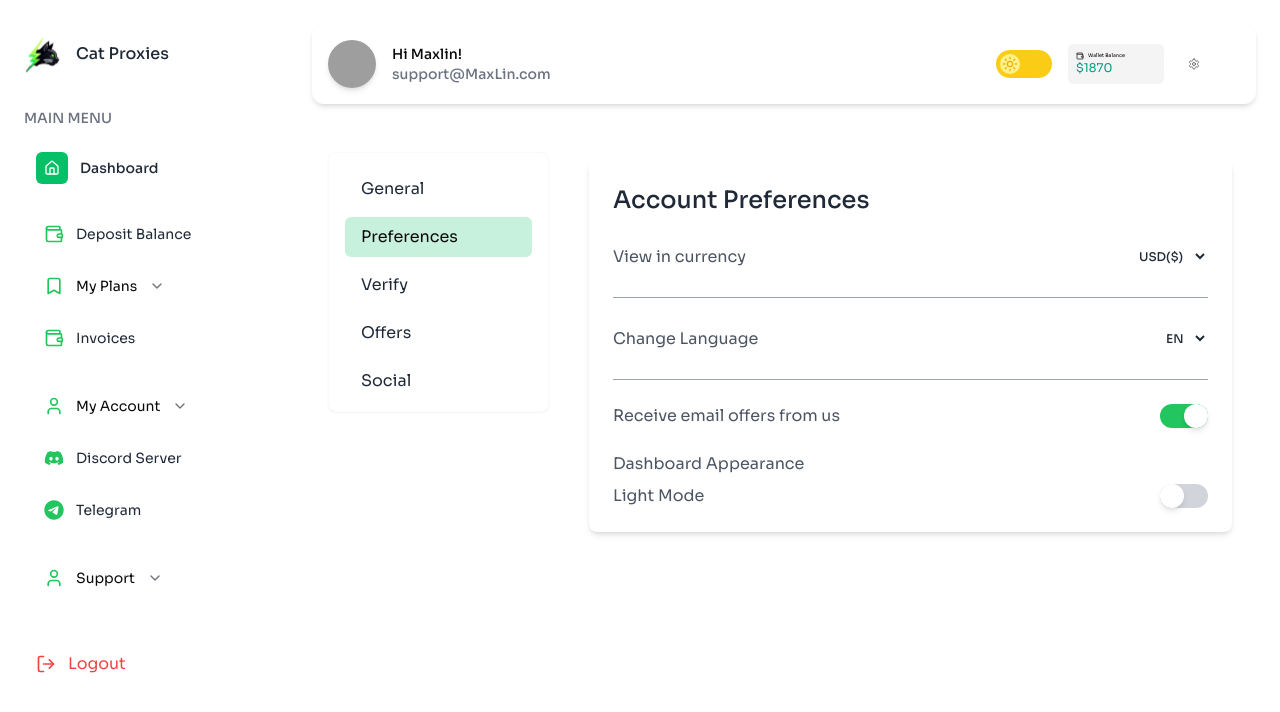
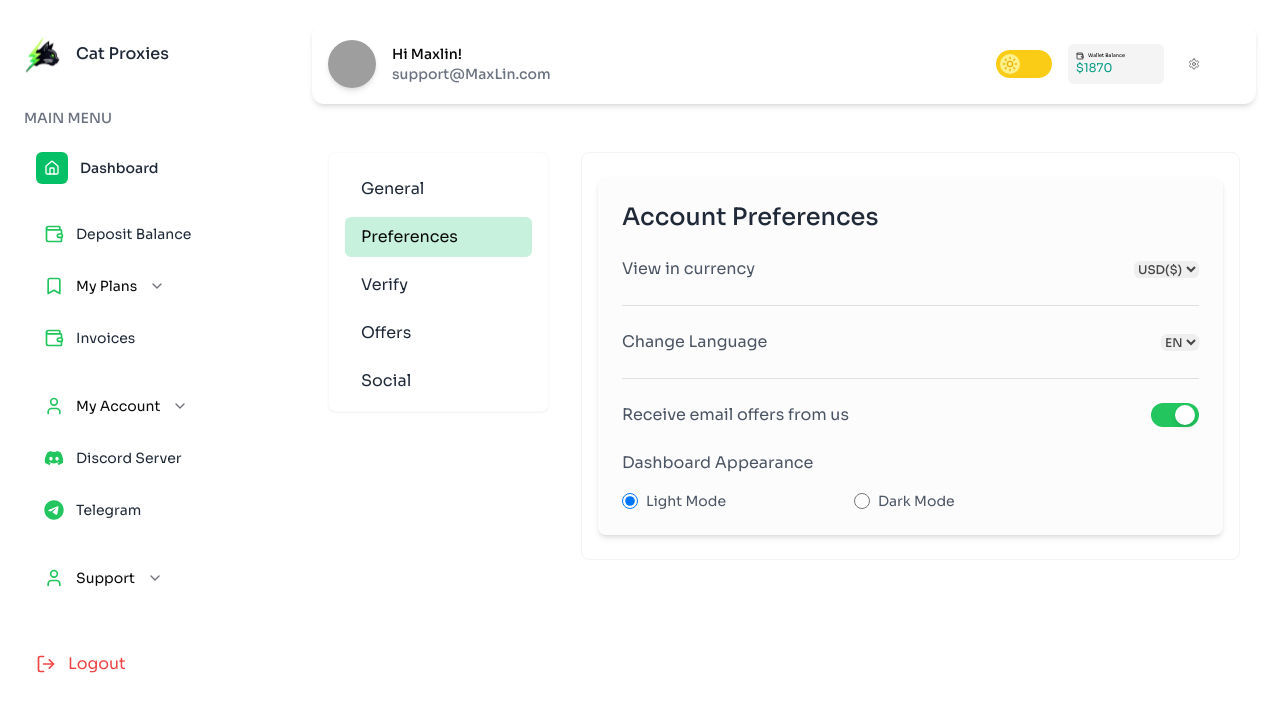
Before and after one commit to myselfabhi/Cat_Proxies, a Next.js app: page /dashboard/my-account/settings in a window 1280 px wide. Both pictures are taken after a click on the item "Preferences". Shown: the top 712 px of the page. Built offline with nearby package versions, Linux system fonts and the light colour scheme; grey boxes are pictures that could not be loaded.

Commit message:
fix: preference settings as per figma

```diff
--- a/src/components/dashboard/accounts/profile/Preferences-form.tsx
+++ b/src/components/dashboard/accounts/profile/Preferences-form.tsx
@@ -1,16 +1,16 @@
-"use client"
+"use client";
 
-import { useState } from "react"
+import { useState } from "react";
 
 export default function Preferences() {
-  const [currency, setCurrency] = useState("USD($)")
-  const [language, setLanguage] = useState("EN")
-  const [emailOffers, setEmailOffers] = useState(true)
-  const [appearance, setAppearance] = useState("Light")
+  const [currency, setCurrency] = useState("USD($)");
+  const [language, setLanguage] = useState("EN");
+  const [emailOffers, setEmailOffers] = useState(true);
+  const [appearance, setAppearance] = useState("Light");
 
   return (
-    <div className="container mx-auto p-2">
-      <div className="bg-white dark:bg-[#1E2327] rounded-lg shadow-md p-6 container">
+    <div className="container mx-auto px-4 py-6 border border-[#F4F4F4] rounded-lg">
+      <div className="bg-[#FCFCFC] dark:bg-[#1E2327] rounded-lg shadow-md p-6 container">
         {/* Header */}
         <div className="text-gray-800 dark:text-gray-200 mb-6">
           <h2 className="text-2xl font-medium">Account Preferences</h2>
@@ -26,7 +26,7 @@ export default function Preferences() {
             <select
               value={currency}
               onChange={(e) => setCurrency(e.target.value)}
-              className="p-2 text-xs font-medium rounded-md bg-white dark:bg-[#161B1E] text-gray-800 dark:text-gray-200 focus:outline-none focus:ring focus:ring-green-300 dark:focus:ring-green-600"
+              className="text-xs font-medium rounded-md dark:bg-[#161B1E] text-[#454545] dark:text-gray-200 focus:outline-none"
             >
               <option value="USD($)">USD($)</option>
               <option value="EUR(€)">EUR(€)</option>
@@ -34,17 +34,17 @@ export default function Preferences() {
             </select>
           </div>
 
-          <hr className="border-gray-400 dark:border-gray-700 my-4" />
+          <hr className="border-[#E0E0E0] dark:border-gray-700 my-4" />
 
           {/* Language */}
           <div className="flex justify-between items-center">
-            <label className="block  text-gray-600 dark:text-gray-400">
+            <label className="block text-gray-600 dark:text-gray-400">
               Change Language
             </label>
             <select
               value={language}
               onChange={(e) => setLanguage(e.target.value)}
-              className="p-2 text-xs font-medium rounded-md bg-white dark:bg-[#161B1E] text-gray-800 dark:text-gray-200 focus:outline-none focus:ring focus:ring-green-300 dark:focus:ring-green-600"
+              className=" text-xs font-medium rounded-md dark:bg-[#161B1E] text-[#454545] dark:text-gray-200 focus:outline-none "
             >
               <option value="EN">EN</option>
               <option value="FR">FR</option>
@@ -53,11 +53,11 @@ export default function Preferences() {
           </div>
 
           {/* Divider */}
-          <hr className="border-gray-400 dark:border-gray-700 my-4" />
+          <hr className="border-[#E0E0E0] dark:border-gray-700 my-4" />
 
           {/* Email Offers */}
           <div className="flex justify-between items-center">
-            <label className="block  text-gray-600 dark:text-gray-400">
+            <label className="block text-gray-600 dark:text-gray-400">
               Receive email offers from us
             </label>
             <div
@@ -67,7 +67,7 @@ export default function Preferences() {
               onClick={() => setEmailOffers(!emailOffers)}
             >
               <div
-                className={`absolute w-6 h-6 bg-white dark:bg-[#1E2327] rounded-full shadow-md transform transition-transform ${
+                className={`absolute w-5 h-5 bg-white dark:bg-[#1E2327] rounded-full shadow-md transform transition-transform ${
                   emailOffers ? "translate-x-6" : "translate-x-0"
                 }`}
               ></div>
@@ -76,33 +76,41 @@ export default function Preferences() {
 
           {/* Appearance */}
           <div>
-            <label className="block  text-gray-600 dark:text-gray-400 mb-2">
-              Dashboard Appearance
-            </label>
-            <div className="flex justify-between items-center">
-              <span className=" text-gray-600 dark:text-gray-400">
-                {appearance === "Light" ? "Light Mode" : "Dark Mode"}
-              </span>
-              <div
-                className={`relative w-12 h-6 flex items-center rounded-full cursor-pointer ${
-                  appearance === "Dark"
-                    ? "bg-green-500"
-                    : "bg-gray-300 dark:bg-gray-600"
-                }`}
-                onClick={() =>
-                  setAppearance(appearance === "Light" ? "Dark" : "Light")
-                }
-              >
-                <div
-                  className={`absolute w-6 h-6 bg-white dark:bg-[#1E2327] rounded-full shadow-md transform transition-transform ${
-                    appearance === "Dark" ? "translate-x-6" : "translate-x-0"
-                  }`}
-                ></div>
-              </div>
-            </div>
-          </div>
+  <label className="block text-gray-600 dark:text-gray-400 mb-2">
+    Dashboard Appearance
+  </label>
+  <div className="flex space-x-32 mt-4">
+    <label className="flex items-center space-x-2">
+      <input
+        type="radio"
+        name="appearance"
+        value="Light"
+        checked={appearance === "Light"}
+        onChange={() => setAppearance("Light")}
+        className="w-4 h-4 text-black bg-black border-black focus:ring-green-500 dark:focus:ring-green-300 dark:bg-gray-800 dark:border-gray-600"
+      />
+      <span className="text-sm text-gray-600 dark:text-gray-400">
+        Light Mode
+      </span>
+    </label>
+    <label className="flex items-center space-x-2 ">
+      <input
+        type="radio"
+        name="appearance"
+        value="Dark"
+        checked={appearance === "Dark"}
+        onChange={() => setAppearance("Dark")}
+        className="w-4 h-4 text-black bg-black border-black focus:ring-green-500 dark:focus:ring-green-300 dark:bg-gray-800 dark:border-gray-600"
+      />
+      <span className="text-sm text-gray-600  dark:text-gray-400">
+        Dark Mode
+      </span>
+    </label>
+  </div>
+</div>
+
         </form>
       </div>
     </div>
-  )
+  );
 }
```
